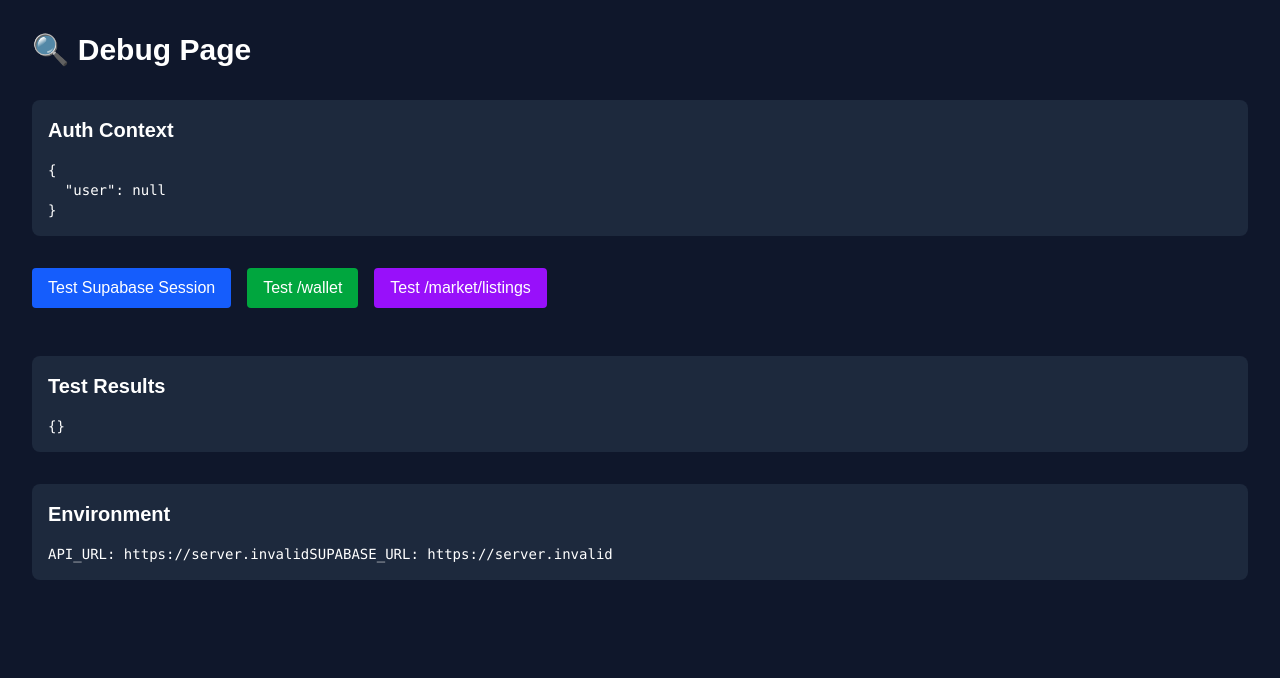
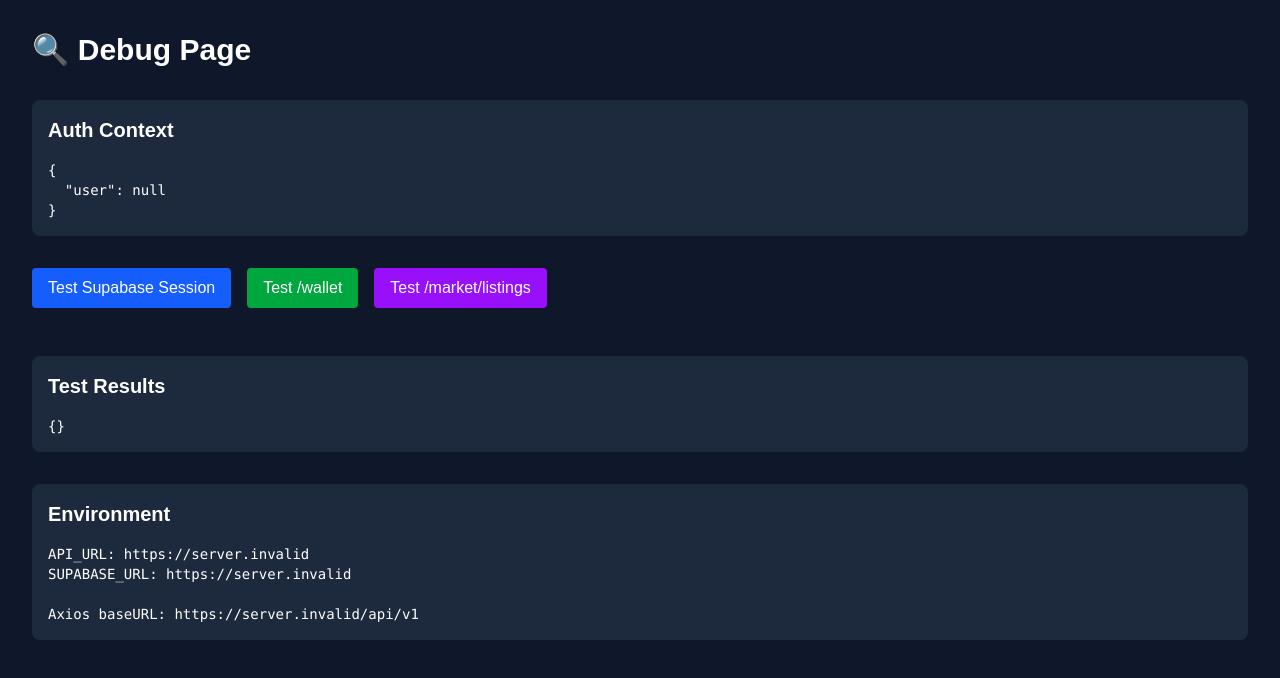
Before and after one commit to razzachan/kroova-backend, a Next.js app in the folder frontend/: page /debug in a window 1280 px wide. Shown: the top 678 px of the page. Built offline with nearby package versions, Linux system fonts and the light colour scheme; no server answers.

Commit message:
debug: adiciona mais info de erro

```diff
--- a/frontend/app/debug/page.tsx
+++ b/frontend/app/debug/page.tsx
@@ -21,7 +21,18 @@ export default function DebugPage() {
       const data = unwrap(res);
       setResults((prev: any) => ({ ...prev, wallet: { success: true, data } }));
     } catch (error: any) {
-      setResults((prev: any) => ({ ...prev, wallet: { success: false, error: error.message } }));
+      setResults((prev: any) => ({
+        ...prev,
+        wallet: {
+          success: false,
+          error: error.message,
+          config: error.config ? {
+            baseURL: error.config.baseURL,
+            url: error.config.url,
+            fullURL: error.config.baseURL + error.config.url
+          } : null
+        }
+      }));
     }
   };
 
@@ -67,9 +78,11 @@ export default function DebugPage() {
 
       <div className="mt-8 p-4 bg-slate-800 rounded-lg">
         <h2 className="text-xl font-bold mb-4">Environment</h2>
-        <pre className="text-sm">
-          API_URL: {process.env.NEXT_PUBLIC_API_URL}
-          SUPABASE_URL: {process.env.NEXT_PUBLIC_SUPABASE_URL}
+        <pre className="text-sm whitespace-pre-wrap">
+          API_URL: {process.env.NEXT_PUBLIC_API_URL}{'\n'}
+          SUPABASE_URL: {process.env.NEXT_PUBLIC_SUPABASE_URL}{'\n'}
+          {'\n'}
+          Axios baseURL: {`${process.env.NEXT_PUBLIC_API_URL}/api/v1`}
         </pre>
       </div>
     </div>
```
